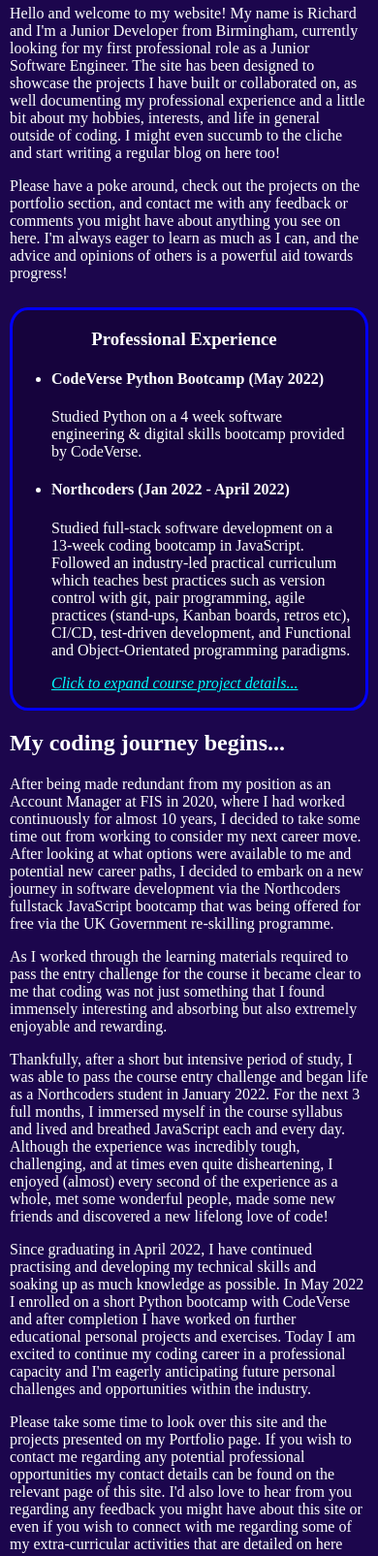
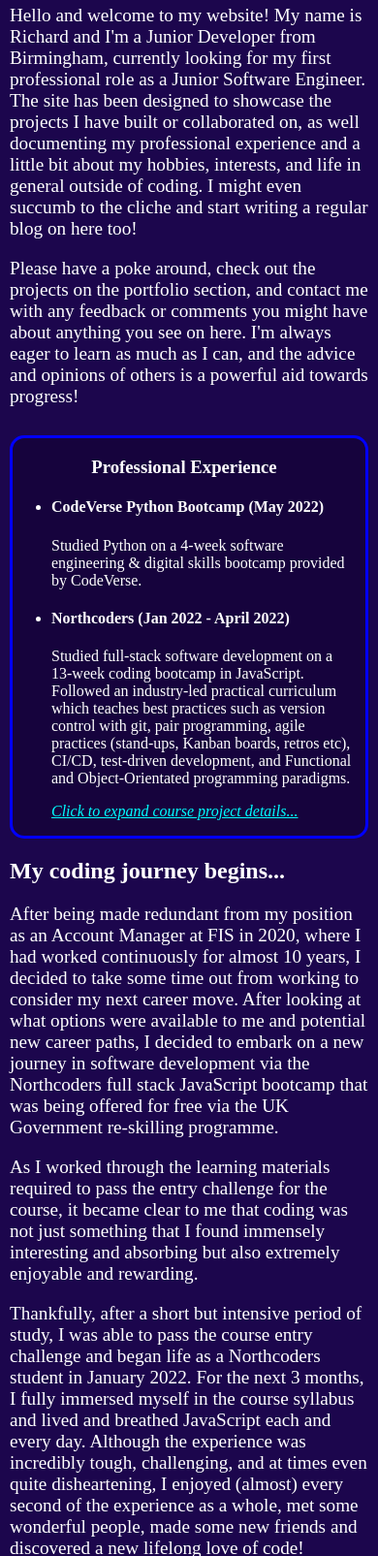
Before and after one commit to tubez7/portfolio, a plain HTML site: page index.html in a window 390 px wide. Shown: the part 395-2000 px from the top of the page at 97% size. Drawn offline with Linux system fonts and the light colour scheme.

Commit message:
format layout and improve responsiveness of homepage

```diff
--- a/index.css
+++ b/index.css
@@ -26,6 +26,7 @@ body {
 #toplink-block {
   text-align: center;
   margin-top: 10px;
+  margin-bottom: 10px;
 }
 
 #main {
@@ -177,7 +178,7 @@ a:visited {
 }
 
 #main-header {
-  font-size: 2em;
+  font-size: 3em;
 }
 
 #sub-header {
@@ -190,8 +191,8 @@ a:visited {
   float: left;
   max-width: 260px;
   height: auto;
-  margin: auto 10px auto auto;
-  border-radius: 25% 10%;
+  margin: auto 10px 0.95px auto; /* right & bottom */
+  border-radius: 60px 20px;
   border-style: solid;
   border-color: blue;
 }
@@ -216,7 +217,6 @@ a:visited {
 }
 
 #intro-block {
-  display: flow-root;
   margin-bottom: 10px;
 }
 
@@ -226,8 +226,12 @@ a:visited {
   display: table;
 }
 
+#intro-block p {
+  font-size: larger;
+}
+
 #background {
-  margin-bottom: 25px;
+  margin-bottom: 10px;
   display: flow-root;
 }
 
@@ -252,7 +256,7 @@ a:visited {
   margin-bottom: 10px;
   background-color: rgb(22, 3, 61);
   padding-right: 10px;
-  border-radius: 5%;
+  border-radius: 15px;
 }
 
 @media screen and (max-width: 610px) {
@@ -280,6 +284,10 @@ a:visited {
 
 #project-list {
   display: none;
+}
+
+#coding-journey p {
+  font-size: larger;
 }
 
 /* --- CSS RULES FOR PORTFOLIO PAGE --- */
--- a/index.html
+++ b/index.html
@@ -33,90 +33,154 @@
 
     <div id="main">
       <article id="my-info">
-
         <header>
           <h1 id="main-header">Richard Black</h1>
         </header>
 
         <section id="intro-block">
-          <img id="profile-image" src="./images/profile.jpg" alt="Richard's profile picture" />
+          <img
+            id="profile-image"
+            src="./images/profile.jpg"
+            alt="Richard's profile picture"
+          />
           <h2 id="sub-header">Junior Software Developer</h2>
           <p>
             Hello and welcome to my website! My name is Richard and I'm a Junior
             Developer from Birmingham, currently looking for my first
-            professional role as a Junior Software Engineer. The site has been designed to showcase the projects I have built or
-            collaborated on, as well documenting my professional experience and
-            a little bit about my hobbies, interests, and life in general
-            outside of coding. I might even succumb to the cliche and start
-            writing a regular blog on here too!</p>
-            <p>Please have a poke
-            around, check out the projects on the portfolio section, and contact
-            me with any feedback or comments you might have about anything you
-            see on here. I'm always eager to learn as much as I can, and the
-            advice and opinions of others is a powerful aid towards progress!
+            professional role as a Junior Software Engineer. The site has been
+            designed to showcase the projects I have built or collaborated on,
+            as well documenting my professional experience and a little bit
+            about my hobbies, interests, and life in general outside of coding.
+            I might even succumb to the cliche and start writing a regular blog
+            on here too!
+          </p>
+          <p>
+            Please have a poke around, check out the projects on the portfolio
+            section, and contact me with any feedback or comments you might have
+            about anything you see on here. I'm always eager to learn as much as
+            I can, and the advice and opinions of others is a powerful aid
+            towards progress!
           </p>
         </section>
 
         <section id="background">
-          <section id="experience-list">
+          <div id="experience-list">
             <h3 id="exp-header">Professional Experience</h3>
             <ul>
               <li>
                 <h4>CodeVerse Python Bootcamp (May 2022)</h4>
                 <p>
-                  Studied Python on a 4 week software engineering & digital skills
-                  bootcamp provided by CodeVerse.
+                  Studied Python on a 4-week software engineering & digital
+                  skills bootcamp provided by CodeVerse.
                 </p>
               </li>
               <li>
                 <h4>Northcoders (Jan 2022 - April 2022)</h4>
                 <p>
                   Studied full-stack software development on a 13-week coding
-                  bootcamp in JavaScript. Followed an industry-led practical curriculum which
-                  teaches best practices such as version control with git, pair
-                  programming, agile practices (stand-ups, Kanban boards, retros
-                  etc), CI/CD, test-driven development, and Functional and
-                  Object-Orientated programming paradigms.
+                  bootcamp in JavaScript. Followed an industry-led practical
+                  curriculum which teaches best practices such as version
+                  control with git, pair programming, agile practices
+                  (stand-ups, Kanban boards, retros etc), CI/CD, test-driven
+                  development, and Functional and Object-Orientated programming
+                  paradigms.
                 </p>
                 <p id="projectExpandButton" onclick="displayProjectsToggle()">
                   Click to expand course project details...
                 </p>
-                <section id="project-list">
+                <div id="project-list">
                   <h4>Front-end Project - News App</h4>
                   <p>
-                    I built a mobile first designed front-end architecture in React that acts as a news app to serve news articles via integration with the back-end project News API. In addition to React the app was built utilising CSS, HTML5, and Material UI.
+                    I built a mobile first designed front-end architecture in
+                    React that acts as a news app to serve news articles via
+                    integration with the back-end project News API. In addition
+                    to React the app was built utilising CSS, HTML5, and
+                    Material UI.
                   </p>
                   <h4>Back-end Project - News API</h4>
                   <p>
-                    I built a RESTful API to interact with a PostgreSQL database, incorporating MVC programming principles in order to provide data to the front-end news app project. Built with Express and utilising full TDD incorporating the Jest library.
+                    I built a RESTful API to interact with a PostgreSQL
+                    database, incorporating MVC programming principles in order
+                    to provide data to the front-end news app project. Built
+                    with Express and utilising full TDD incorporating the Jest
+                    library.
                   </p>
                   <h4>Final Project - Tremolo</h4>
                   <p>
-                    As part of a 5 person team I created an app that enables musicians to network via geolocation and post classified ads for collaborating with each other.  The front-end architecture was built using Svelte, hosted as a Progressive Web Application, and integrated with Firebase for the database and user authentication implementation.
+                    As part of a 5-person team I created an app that enables
+                    musicians to network via geolocation and post classified ads
+                    for collaborating with each other. The front-end
+                    architecture was built using Svelte, hosted as a Progressive
+                    Web Application, and integrated with Firebase for the
+                    database and user authentication implementation.
                   </p>
-                </section>
+                </div>
               </li>
             </ul>
-          </section>
-          <h2 id="background-header">
-            My coding journey begins...
-          </h2>
-          <p>
-            After being made redundant from my position as an Account Manager at FIS in 2020, where I had worked continuously for almost 10 years, I decided to take some time out from working to consider my next career move. After looking at what options were available to me and potential new career paths, I decided to embark on a new journey in software development via the Northcoders fullstack JavaScript bootcamp that was being offered for free via the UK Government re-skilling programme.</p>
+          </div>
+          <div id="coding-journey">
+            <h2 id="background-header">My coding journey begins...</h2>
+            <p>
+              After being made redundant from my position as an Account Manager
+              at FIS in 2020, where I had worked continuously for almost 10
+              years, I decided to take some time out from working to consider my
+              next career move. After looking at what options were available to
+              me and potential new career paths, I decided to embark on a new
+              journey in software development via the Northcoders full stack
+              JavaScript bootcamp that was being offered for free via the UK
+              Government re-skilling programme.
+            </p>
 
-            <p>As I worked through the learning materials required to pass the entry challenge for the course it became clear to me that coding was not just something that I found immensely interesting and absorbing but also extremely enjoyable and rewarding.</p>
+            <p>
+              As I worked through the learning materials required to pass the
+              entry challenge for the course, it became clear to me that coding
+              was not just something that I found immensely interesting and
+              absorbing but also extremely enjoyable and rewarding.
+            </p>
 
-            <p>Thankfully, after a short but intensive period of study, I was able to pass the course entry challenge and began life as a Northcoders student in January 2022. For the next 3 full months, I immersed myself in the course syllabus and lived and breathed JavaScript each and every day. Although the experience was incredibly tough, challenging, and at times even quite disheartening, I enjoyed (almost) every second of the experience as a whole, met some wonderful people, made some new friends and discovered a new lifelong love of code!</p>
+            <p>
+              Thankfully, after a short but intensive period of study, I was
+              able to pass the course entry challenge and began life as a
+              Northcoders student in January 2022. For the next 3 months, I
+              fully immersed myself in the course syllabus and lived and
+              breathed JavaScript each and every day. Although the experience
+              was incredibly tough, challenging, and at times even quite
+              disheartening, I enjoyed (almost) every second of the experience
+              as a whole, met some wonderful people, made some new friends and
+              discovered a new lifelong love of code!
+            </p>
 
-            <p>Since graduating in April 2022, I have continued practising and developing my technical skills and soaking up as much knowledge as possible. In May 2022 I enrolled on a short Python bootcamp with CodeVerse and after completion I have worked on further educational personal projects and exercises. Today I am excited to continue my coding career in a professional capacity and I'm eagerly anticipating future personal challenges and opportunities within the industry.</p>
-            <p>Please take some time to look over this site and the projects presented on my Portfolio page. If you wish to contact me regarding any potential professional opportunities my contact details can be found on the relevant page of this site. I'd also love to hear from you regarding any feedback you might have about this site or even if you wish to connect with me regarding some of my extra-curricular activities that are detailed on here too.</p>
-            <p>I hope you enjoy the site!</p>
+            <p>
+              Since graduating in April 2022, I have continued practising and
+              developing my technical skills and absorbing as much knowledge as
+              possible. In May 2022 I enrolled on a short Python bootcamp with
+              CodeVerse and after the completion of that I have worked on further
+              educational personal projects and exercises. Today I am excited to
+              continue my coding career in a professional capacity and I'm
+              eagerly anticipating future personal challenges and opportunities
+              within the industry.
+            </p>
+            <p>
+              Please take some time to look over this site and the projects
+              presented on my Portfolio page. If you wish to contact me
+              regarding any potential professional opportunities my details can
+              be found on the Contact page of this site. I'd also love to hear
+              from you regarding any feedback you might have about this site, or
+              even if you wish to connect with me regarding some of my
+              extra-curricular activities that are detailed on here too.
+            </p>
+            <p>
+              I hope you enjoy your visit to my site and the content contained
+              within!
+            </p>
+          </div>
         </section>
+      </article>
 
-        <div id="toplink-block">
-          <a href="#">Return to the top</a>
-        </div>
-      </article>
+      <div id="toplink-block">
+        <a href="#">Return to the top</a>
+      </div>
+
     </div>
   </body>
 </html>
```
